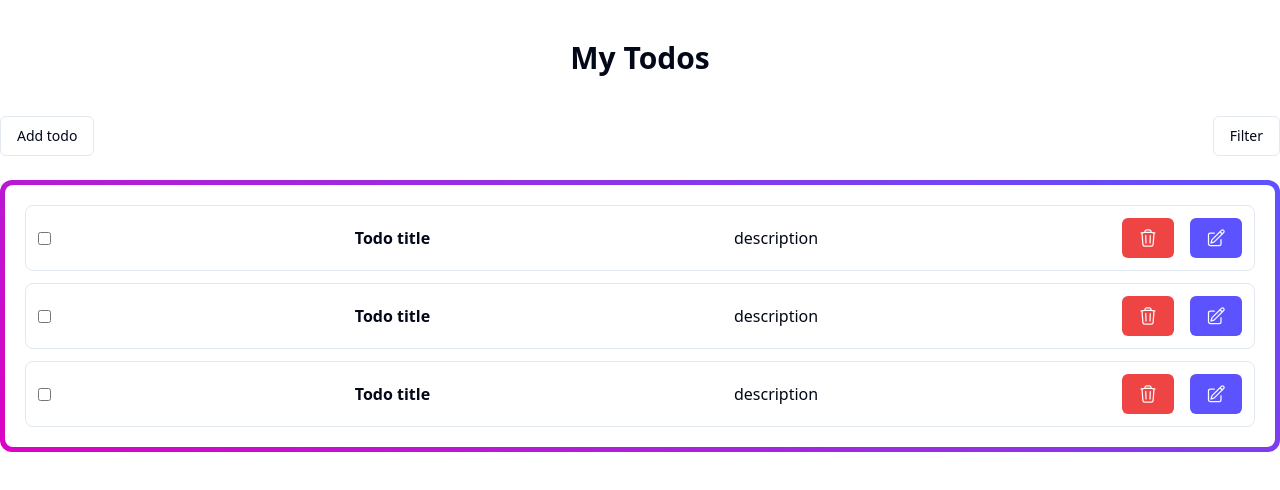
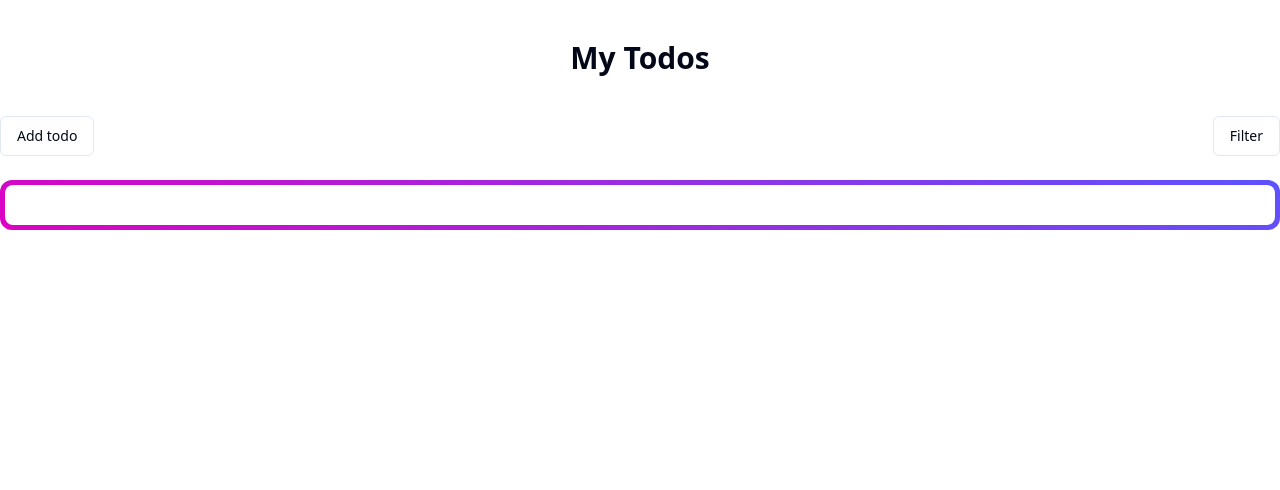
Before and after one commit to maniksarker25/todo-app-with-react-redux-ts, a React (Vite) app: page / in a window 1280 px wide. Shown: the top 490 px of the page. Built offline with nearby package versions, Linux system fonts and the light colour scheme.

Commit message:
show todos in cards

```diff
--- a/src/components/todo/AddToModal.tsx
+++ b/src/components/todo/AddToModal.tsx
@@ -21,7 +21,9 @@ const AddToModal = () => {
   // handle on submit
   const handleOnSubmit = (e: FormEvent) => {
     e.preventDefault();
-    dispatch(addTodo({ title, description }));
+    const randomString = Math.random().toString(36).substring(2, 7);
+    const taskDetails = { id: randomString, title, description };
+    dispatch(addTodo(taskDetails));
   };
   return (
     <Dialog>
--- a/src/components/todo/TodoCard.tsx
+++ b/src/components/todo/TodoCard.tsx
@@ -1,27 +1,28 @@
 import { Button } from "../ui/button";
-
-const TodoCard = () => {
+type TTodoCardProps = {
+  title: string;
+  description: string;
+};
+const TodoCard = ({ title, description }: TTodoCardProps) => {
   return (
     <div className="bg-white rounded-lg flex justify-between items-center p-3 border">
       <input type="checkbox" name="" id="" />
-      <p className="font-semibold">Todo title</p>
+      <p className="font-semibold">{title}</p>
       {/* <p>time</p> */}
-      <p>description</p>
+      <p>{description}</p>
       <div className="space-x-4">
         <Button className="bg-red-500">
           <svg
             className="size-5"
-            data-slot="icon"
             fill="none"
-            stroke-width="1.5"
+            strokeWidth="1.5"
             stroke="currentColor"
             viewBox="0 0 24 24"
             xmlns="http://www.w3.org/2000/svg"
-            aria-hidden="true"
           >
             <path
-              stroke-linecap="round"
-              stroke-linejoin="round"
+              strokeLinecap="round"
+              strokeLinejoin="round"
               d="m14.74 9-.346 9m-4.788 0L9.26 9m9.968-3.21c.342.052.682.107 1.022.166m-1.022-.165L18.16 19.673a2.25 2.25 0 0 1-2.244 2.077H8.084a2.25 2.25 0 0 1-2.244-2.077L4.772 5.79m14.456 0a48.108 48.108 0 0 0-3.478-.397m-12 .562c.34-.059.68-.114 1.022-.165m0 0a48.11 48.11 0 0 1 3.478-.397m7.5 0v-.916c0-1.18-.91-2.164-2.09-2.201a51.964 51.964 0 0 0-3.32 0c-1.18.037-2.09 1.022-2.09 2.201v.916m7.5 0a48.667 48.667 0 0 0-7.5 0"
             ></path>
           </svg>
@@ -29,17 +30,15 @@ const TodoCard = () => {
         <Button className="bg-[#5C53FE]">
           <svg
             className="size-5"
-            data-slot="icon"
             fill="none"
-            stroke-width="1.5"
+            strokeWidth="1.5"
             stroke="currentColor"
             viewBox="0 0 24 24"
             xmlns="http://www.w3.org/2000/svg"
-            aria-hidden="true"
           >
             <path
-              stroke-linecap="round"
-              stroke-linejoin="round"
+              strokeLinecap="round"
+              strokeLinejoin="round"
               d="m16.862 4.487 1.687-1.688a1.875 1.875 0 1 1 2.652 2.652L10.582 16.07a4.5 4.5 0 0 1-1.897 1.13L6 18l.8-2.685a4.5 4.5 0 0 1 1.13-1.897l8.932-8.931Zm0 0L19.5 7.125M18 14v4.75A2.25 2.25 0 0 1 15.75 21H5.25A2.25 2.25 0 0 1 3 18.75V8.25A2.25 2.25 0 0 1 5.25 6H10"
             ></path>
           </svg>
--- a/src/components/todo/TodoContainer.tsx
+++ b/src/components/todo/TodoContainer.tsx
@@ -1,22 +1,25 @@
+import { useAppSelector } from "@/redux/hook";
 import AddToModal from "./AddToModal";
 import TodoCard from "./TodoCard";
 import TodoFilter from "./TodoFilter";
 
 const TodoContainer = () => {
+  const { todos } = useAppSelector((state) => state.todos);
   return (
     <div>
       <div className="flex justify-between items-center mb-6">
         <AddToModal />
-        {/* <Button className="bg-primary-gradient px-6 py-2 rounded-lg ">
-          Filter
-        </Button> */}
         <TodoFilter />
       </div>
       <div className="w-full h-full bg-primary-gradient rounded-xl p-[5px] ">
         <div className="bg-white p-5 w-ful h-full rounded-lg  space-y-3">
-          <TodoCard />
-          <TodoCard />
-          <TodoCard />
+          {todos?.map((item, index) => (
+            <TodoCard
+              key={index}
+              title={item?.title}
+              description={item?.description}
+            ></TodoCard>
+          ))}
         </div>
         {/* <div className="bg-white p-3 rounded-lg">
           <p className="text-center text-xl font-semibold">
--- a/src/redux/features/todoSlice.ts
+++ b/src/redux/features/todoSlice.ts
@@ -1,6 +1,7 @@
 import { PayloadAction, createSlice } from "@reduxjs/toolkit";
 
 type TTodo = {
+  id: string;
   title: string;
   description: string;
   isComplete?: boolean;
```
